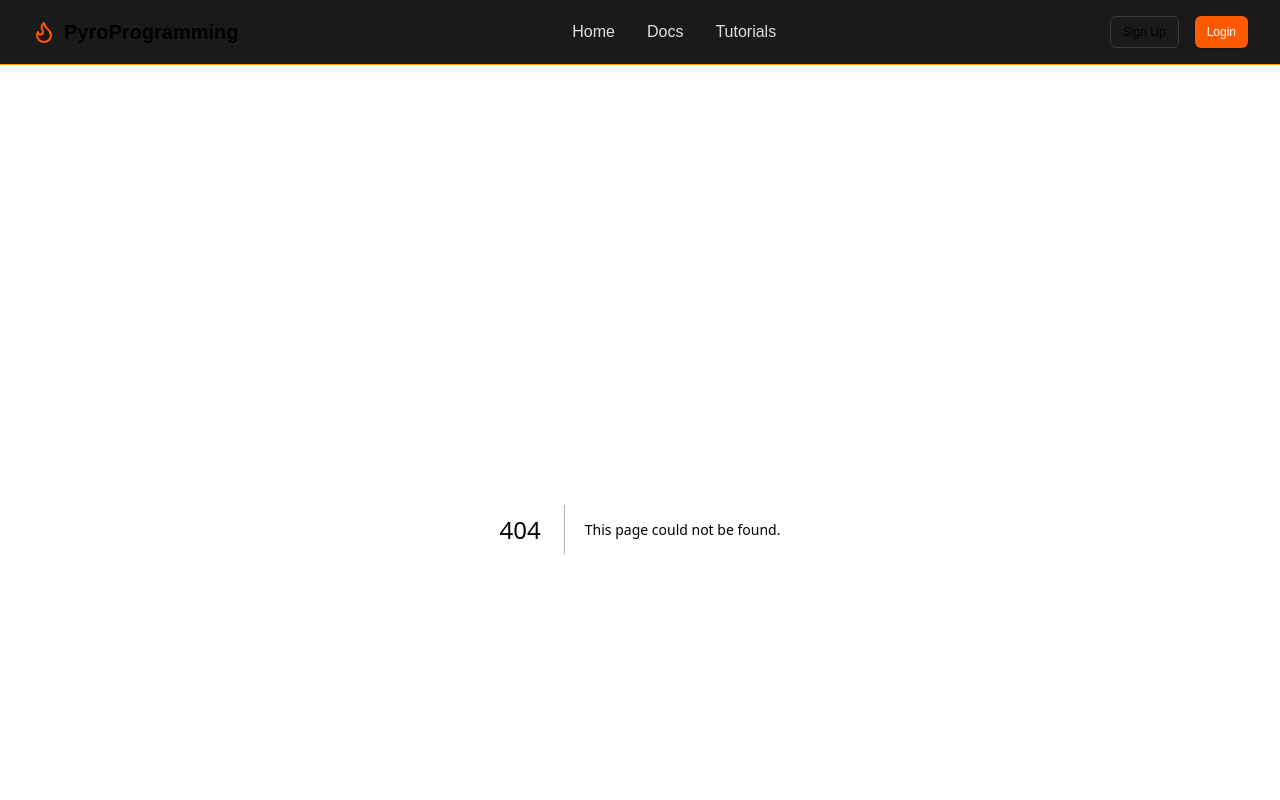
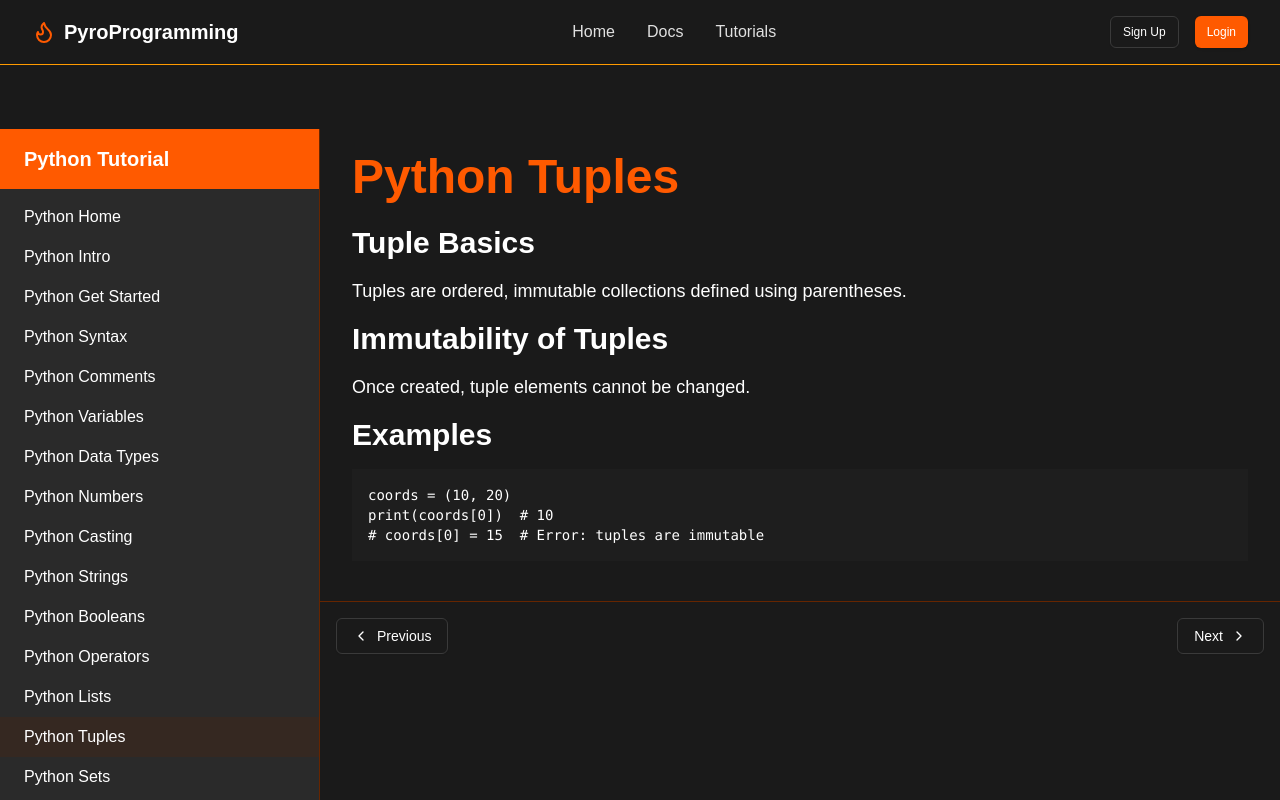
Before and after one commit to 321EZ123/PyroProgramming, a Next.js app: page /tutorials/python/tuples in a window 1280 px wide. Before the commit this address had no page. Shown: the top 800 px of the page. Built offline with nearby package versions, Linux system fonts and the light colour scheme.

Commit message:
Create page.tsx

```diff
--- /dev/null
+++ b/src/app/tutorials/python/tuples/page.tsx
@@ -0,0 +1,19 @@
+"use client";
+
+export default function Page() {
+  return (
+    <div className="max-w-4xl mx-auto">
+      <h1 className="text-5xl font-bold mb-6 text-primary">Python Tuples</h1>
+      <h2 className="text-3xl font-semibold mb-4">Tuple Basics</h2>
+      <p className="text-lg mb-4">Tuples are ordered, immutable collections defined using parentheses.</p>
+      <h2 className="text-3xl font-semibold mb-4">Immutability of Tuples</h2>
+      <p className="text-lg mb-4">Once created, tuple elements cannot be changed.</p>
+      <h2 className="text-3xl font-semibold mb-4">Examples</h2>
+      <pre className="bg-[#1E1E1E] p-4 text-white font-mono text-sm mb-4">
+        <code>{`coords = (10, 20)
+print(coords[0])  # 10
+# coords[0] = 15  # Error: tuples are immutable`}</code>
+      </pre>
+    </div>
+  );
+}
```
